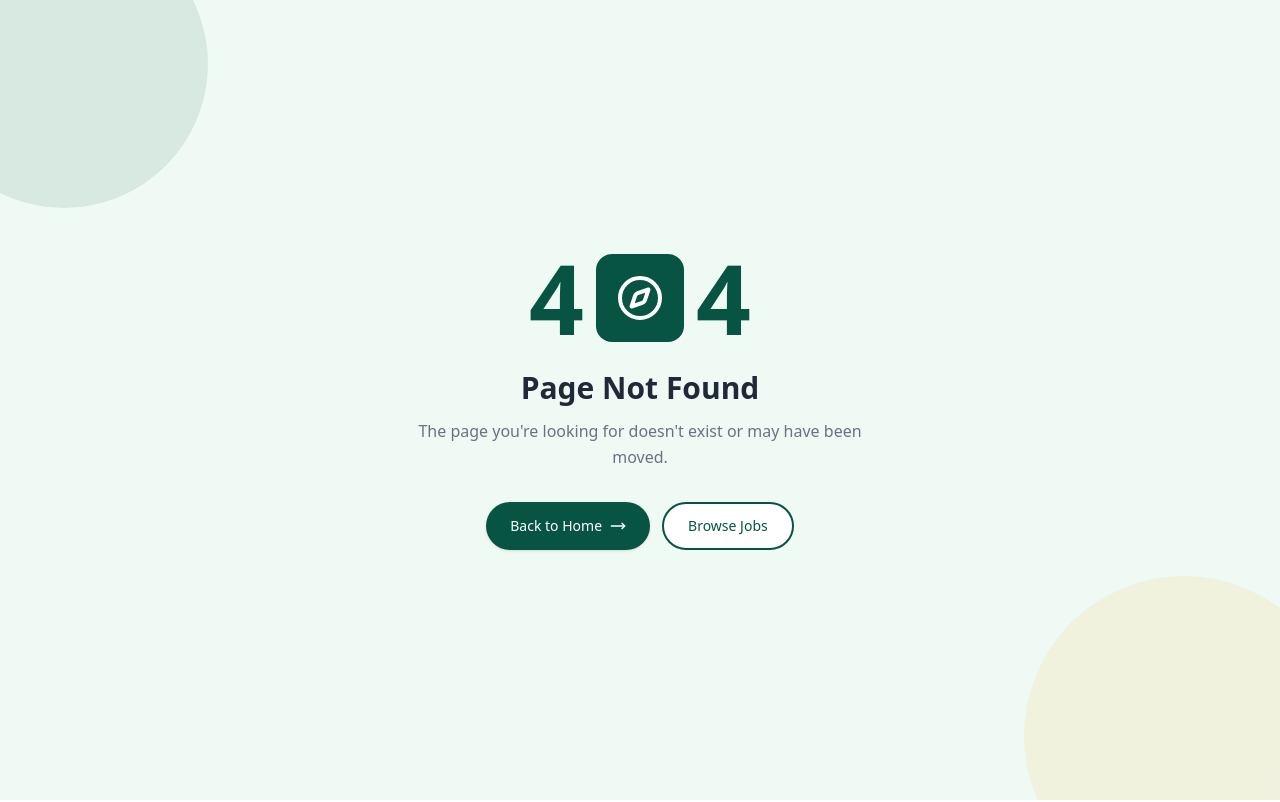
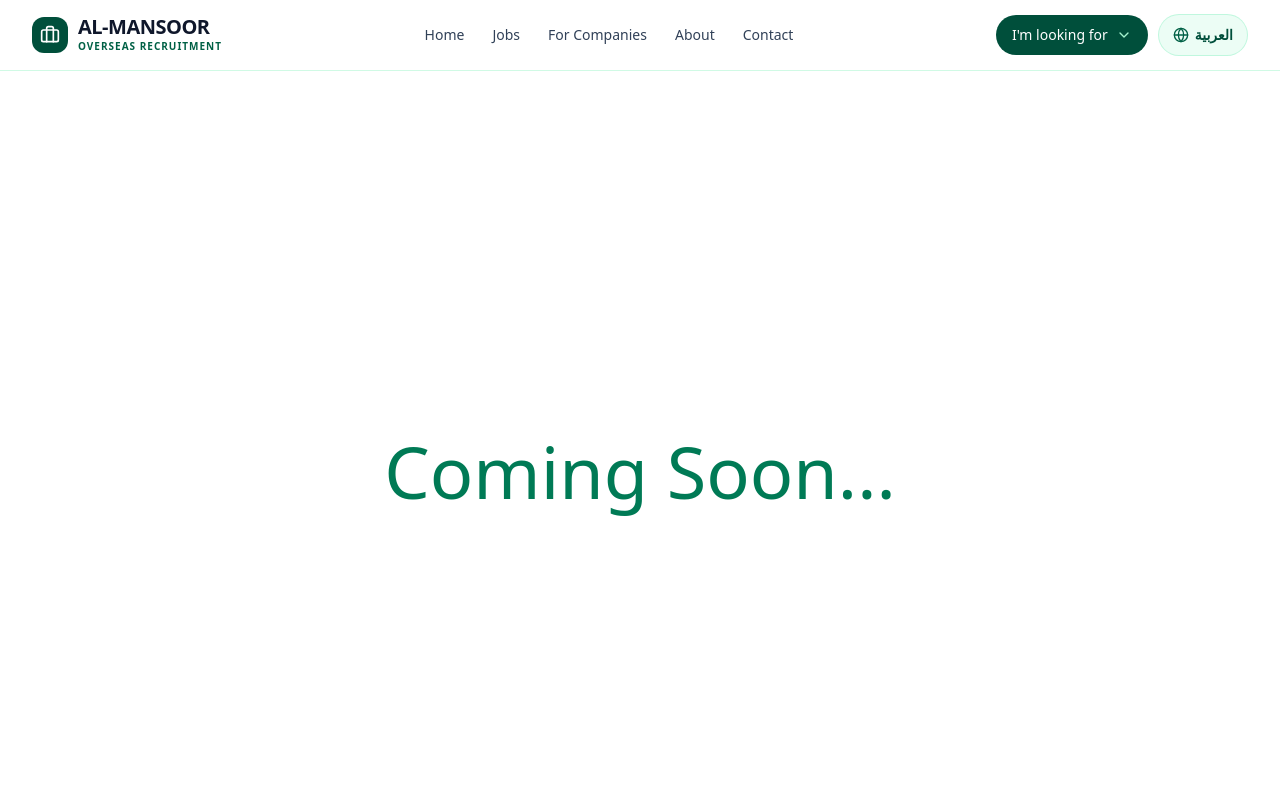
Before and after one commit to Abu24514/al_mansoor, a Next.js app: page /about in a window 1280 px wide. Before the commit this address had no page. Shown: the top 802 px of the page. Built offline with nearby package versions, Linux system fonts and the light colour scheme.

Commit message:
add about and contact page

```diff
--- /dev/null
+++ b/src/app/about/page.tsx
@@ -0,0 +1,8 @@
+export default function AboutPage(){
+
+    return(
+        <section className="h-screen w-full flex justify-center items-center">
+            <h2 className="text-7xl text-emerald-700">Coming Soon...</h2>
+        </section>
+    )
+}
--- /dev/null
+++ b/src/app/contact/page.tsx
@@ -0,0 +1,7 @@
+export default function ContactPage(){
+    return (
+         <section className="h-screen w-full flex justify-center items-center">
+            <h2 className="text-7xl text-black">Coming Soon...</h2>
+        </section>
+    )
+}
```
